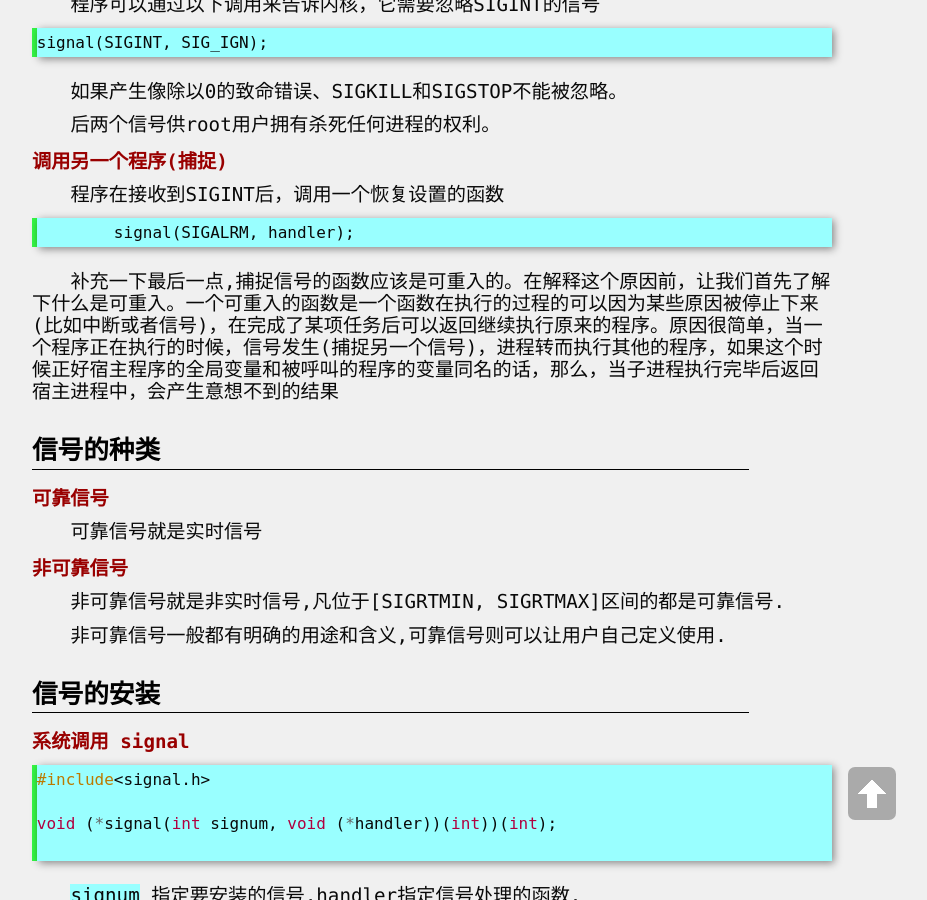
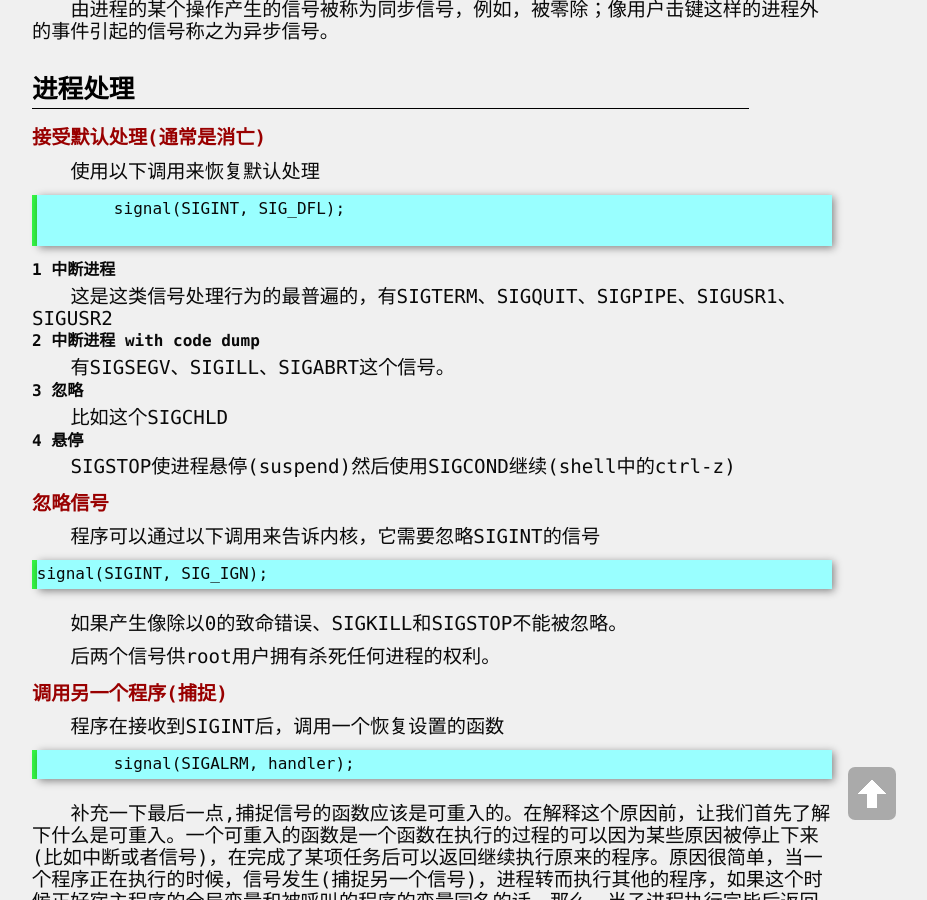
Before and after one commit to yuzibo/yuzibo.github.io, a Jekyll site: the page built from _posts/2016-02-20-linux_signal.md, in a window 1280 px wide and 900 px high, scrolled down 1036 px. Shown: the whole window, without its empty margins (208-1135 px from the left). Built offline with Jekyll 4.4.1, drawn with Linux system fonts in a browser that asks for light colours; comment, search, counter and statistics services are not loaded.

Commit message:
add new file: linux_error

````diff
--- a/_posts/2016-02-20-linux_signal.md
+++ b/_posts/2016-02-20-linux_signal.md
@@ -4,6 +4,8 @@ title: "linux信号浅析"
 category: unix
 ---
 !(linux 中关于信号的资源)[http://www.thegeekstuff.com/2012/03/linux-signals-fundamentals/]
+
+![资源2](http://www.linuxprogrammingblog.com/all-about-linux-signals?page=3)
 
 # 信号是什么
 
@@ -40,6 +42,19 @@ category: unix
 	signal(SIGINT, SIG_DFL);
 
 ```
+
+##### 1 中断进程
+这是这类信号处理行为的最普遍的，有SIGTERM、SIGQUIT、SIGPIPE、SIGUSR1、SIGUSR2
+
+##### 2 中断进程 with code dump
+有SIGSEGV、SIGILL、SIGABRT这个信号。
+
+##### 3 忽略
+比如这个SIGCHLD
+
+##### 4 悬停
+SIGSTOP使进程悬停(suspend)然后使用SIGCOND继续(shell中的ctrl-z)
+
 
 ### 忽略信号
 程序可以通过以下调用来告诉内核，它需要忽略SIGINT的信号
````
Also changed, not shown: _posts/2016-04-18-linuxnewbies_notes_1.md (+3 -0 lines), _posts/2016-08-04-linux_error.md (added, +13 -0 lines), about.md (+1 -0 lines).
